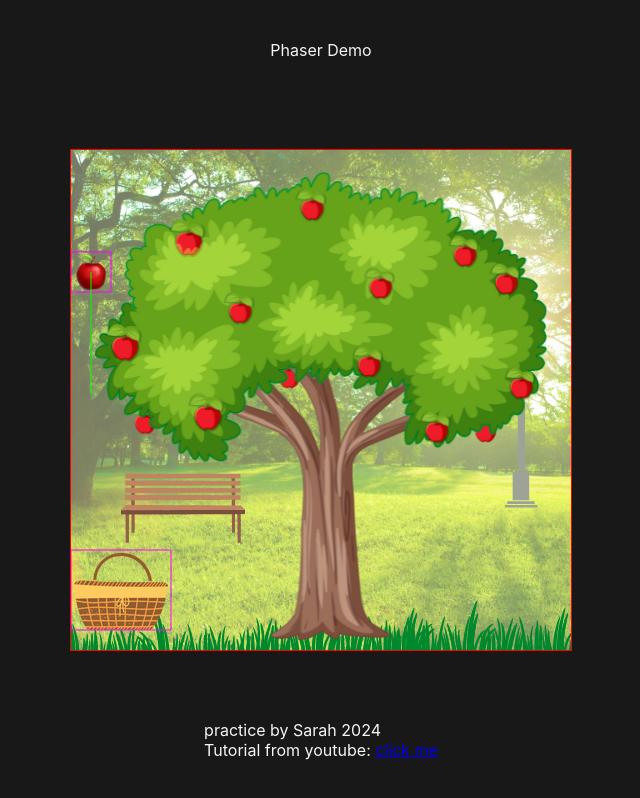
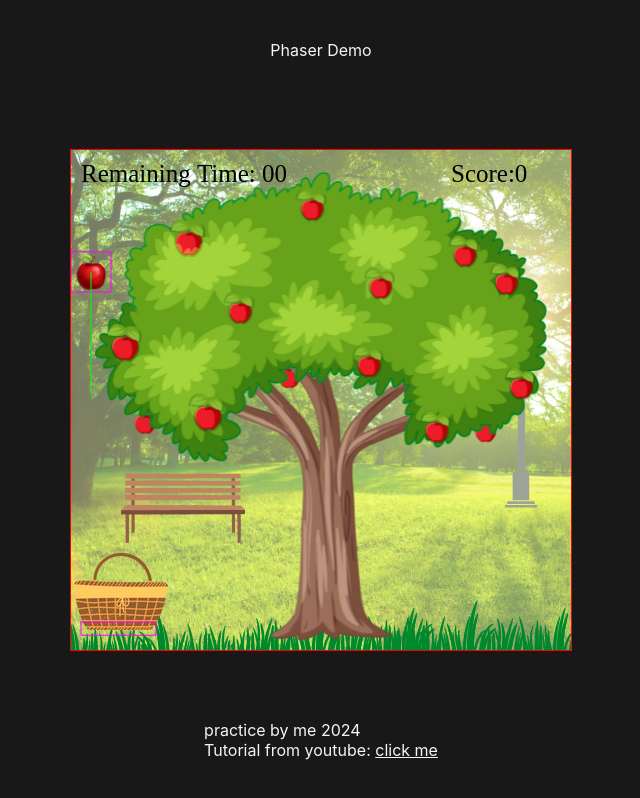
Before and after one commit to sarah001160/2D-JS-Game, a website built with Vite: page index.html in a window 1280 px wide. Shown: the whole page, without its empty margins (319-959 px from the left). Built offline with nearby package versions, Linux system fonts and the light colour scheme; animation ran at ten frames a second.

Commit message:
完成計分的部分 (clip at 15:04)

```diff
--- a/index.html
+++ b/index.html
@@ -14,12 +14,13 @@
       <canvas id="gameCanvas"></canvas>
     </main>
     <footer>
-      <p>practice by Sarah 2024
+      <p>practice by me 2024
         <br/>
         Tutorial from youtube:
-        <a href="https://www.youtube.com/watch?v=0qtg-9M3peI&t=410s" target="_blank">click me</a>
+        <a class="white" href="https://www.youtube.com/watch?v=0qtg-9M3peI&t=410s" target="_blank">click me</a>
       </p>
     </footer>
+    <!-- 匯入 JS 設定 -->
     <script type="module" src="/main.js"></script>
   </body>
 </html>
--- a/main.js
+++ b/main.js
@@ -13,10 +13,13 @@ const speedDown = 300;
 class GameScene extends Phaser.Scene {
   constructor() {
     super("scene-game")
-    this.player
-    this.cursor
-    this.playerSpeed = speedDown + 50
-    this.target
+    this.player;
+    this.cursor;
+    this.playerSpeed = speedDown + 50;
+    this.target;
+    this.points = 0;
+    this.textScore;
+    this.textTime;
   }
 
   preload() {
@@ -31,18 +34,32 @@ class GameScene extends Phaser.Scene {
     this.player.setImmovable(true); // 可動
     this.player.body.allowGravity = false; // 但不給重力
     this.player.setCollideWorldBounds(true); // 不讓它跑出畫框外
+    this.player.setSize(this.player.width - this.player.width / 4, this.player.height / 6).
+      setOffset(this.player.width / 10, this.player.height - this.player.height / 10);
 
     this.target = this.physics.add.image(0, 0, "apple").setOrigin(0, 0);
     this.target.setMaxVelocity(0, speedDown); // 設定掉落速度
 
+    this.physics.add.overlap(this.target, this.player, this.targetHit, null, this)
+
     this.cursor = this.input.keyboard.createCursorKeys();
+
+    this.textScore = this.add.text(sizes.width - 120, 10, "Score:0", {
+      font: "25px Arail",
+      fill: "#000000",
+    });
+
+    this.textTime = this.add.text(10, 10, "Remaining Time: 00", {
+      font: "25px Arail",
+      fill: "#000000",
+    })
 
   }
 
   update() {
     if (this.target.y >= sizes.height) {
-      this.target.setY(0);
-      this.target.setX(this.getRandomX())
+      this.target.setY(0); // 設定高度0
+      this.target.setX(this.getRandomX()) // 設定寬度、由函數getRandomX控制
     }
 
 
@@ -58,8 +75,16 @@ class GameScene extends Phaser.Scene {
   }
 
   getRandomX() {
-    return Math.floor(Math.random() * 480); // 回傳480倍數的亂數整數
+    return Math.floor(Math.random() * 480); // 回傳 0 < ~ < 1之間的亂數乘上480
   }
+
+  targetHit() {
+    this.target.setY(0);
+    this.target.setX(this.getRandomX());
+    this.points++;
+    this.textScore.setText(`Score: ${this.points}`);
+  }
+
 }
 
 // 設定參數
@@ -75,7 +100,7 @@ const config = {
       debug: true,
     }
   },
-  scene: [GameScene] // 背景
+  scene: [GameScene] // 使用這個class函數
 }
 
 
--- a/style.css
+++ b/style.css
@@ -3,7 +3,6 @@
   --dkClr:#181818;
   --liClr: whitesmoke;
   --accClr: #0D0D35;
-
 }
 
 
@@ -48,3 +47,7 @@ main {
   display: flex;
   z-index: 1;
 }
+
+.white {
+  color: var(--liClr);
+}
```
